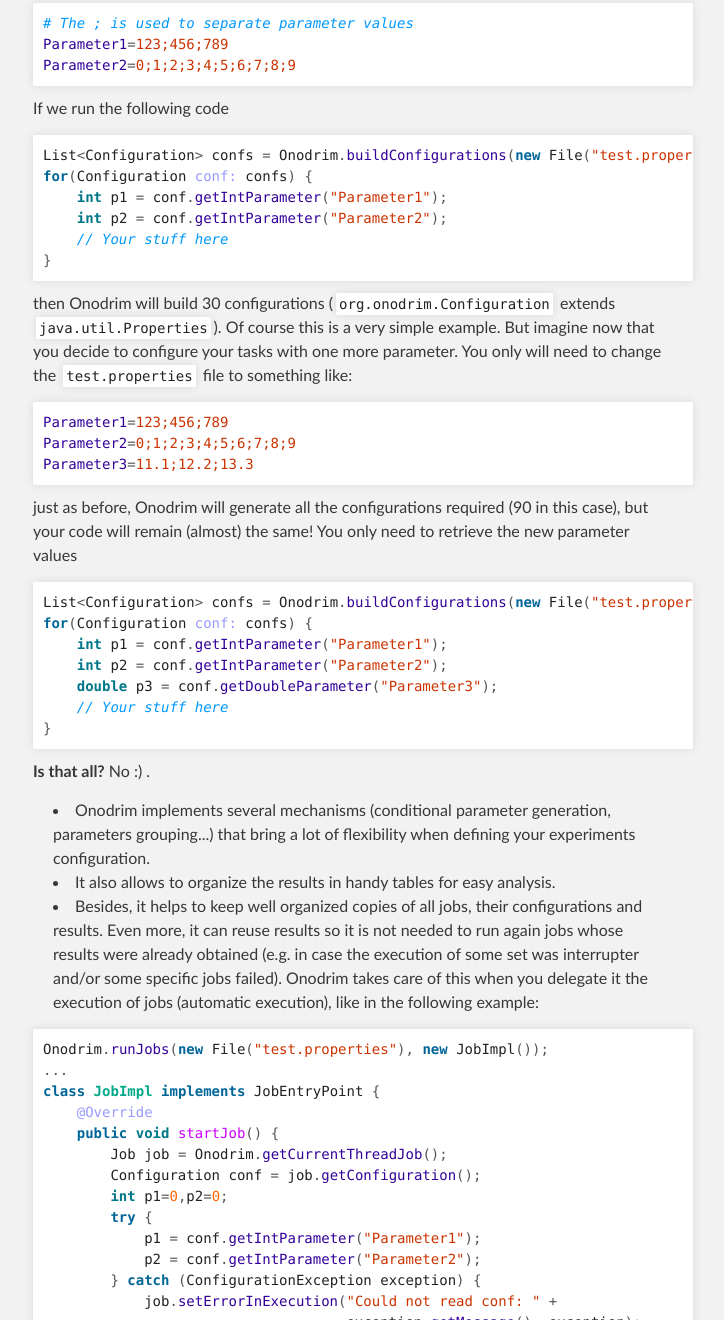
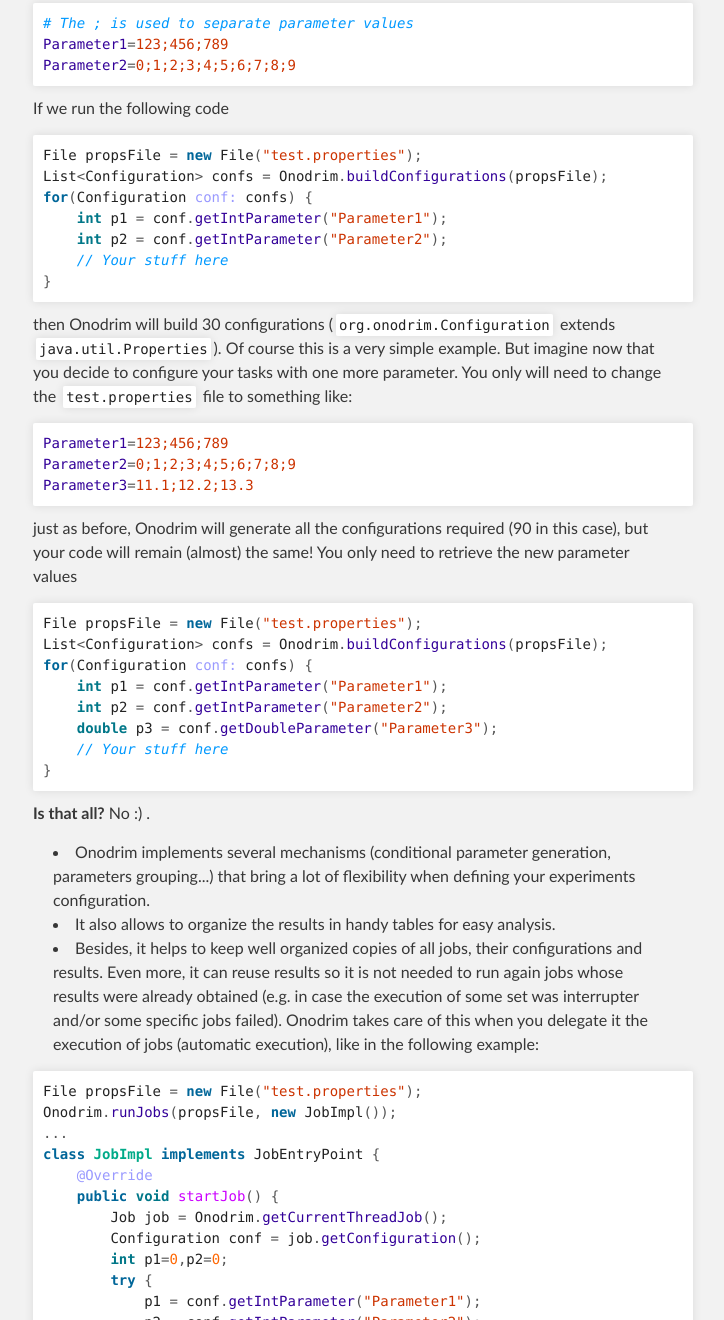
Before and after one commit to lrodero/onodrim, a plain HTML site: page index.html in a window 1280 px wide. Shown: the part 999-2319 px from the top of the page, without its empty margins (287-1011 px from the left). Drawn offline with Linux system fonts and the light colour scheme.

```diff
--- a/index.html
+++ b/index.html
@@ -35,7 +35,7 @@
 <a name="intro-to-onodrim" class="anchor" href="#intro-to-onodrim"><span class="octicon octicon-link"></span></a>Intro to Onodrim</h1>
 
 <p>(This is a brief introduction to Onodrim, more detailed info is available in <a href="https://github.com/lrodero/onodrim/wiki">Onodrim wiki</a>. Contact address is
- <a href="mailto:onodrim.project@gmail.com">onodrim.project@gmail.com</a>, if you use Onodrim please let me know! :) )</p>
+ <a href="mailto:onodrim.project@gmail.com">onodrim.project@gmail.com</a>, if you use Onodrim please let me know!)</p>
 
 <p>Onodrim is a Java library that eases the configuration and collection of results of bunches of jobs (experiments, simulations...). Onodrim is handy when you need to run computations configured using several parameters, where each parameter can have different values, and where even the set of parameters can change. Also it organizes the results to ease their analysis.</p>
 
@@ -55,7 +55,8 @@
 
 <p>If we run the following code</p>
 
-<div class="highlight"><pre><span class="n">List</span><span class="o">&lt;</span><span class="n">Configuration</span><span class="o">&gt;</span> <span class="n">confs</span> <span class="o">=</span> <span class="n">Onodrim</span><span class="o">.</span><span class="na">buildConfigurations</span><span class="o">(</span><span class="k">new</span> <span class="n">File</span><span class="o">(</span><span class="s">"test.properties"</span><span class="o">));</span>
+<div class="highlight"><pre><span class="n">File</span> <span class="n">propsFile</span> <span class="o">=</span> <span class="k">new</span> <span class="n">File</span><span class="o">(</span><span class="s">"test.properties"</span><span class="o">);</span>
+<span class="n">List</span><span class="o">&lt;</span><span class="n">Configuration</span><span class="o">&gt;</span> <span class="n">confs</span> <span class="o">=</span> <span class="n">Onodrim</span><span class="o">.</span><span class="na">buildConfigurations</span><span class="o">(</span><span class="n">propsFile</span><span class="o">);</span>
 <span class="k">for</span><span class="o">(</span><span class="n">Configuration</span> <span class="nl">conf:</span> <span class="n">confs</span><span class="o">)</span> <span class="o">{</span>
     <span class="kt">int</span> <span class="n">p1</span> <span class="o">=</span> <span class="n">conf</span><span class="o">.</span><span class="na">getIntParameter</span><span class="o">(</span><span class="s">"Parameter1"</span><span class="o">);</span>
     <span class="kt">int</span> <span class="n">p2</span> <span class="o">=</span> <span class="n">conf</span><span class="o">.</span><span class="na">getIntParameter</span><span class="o">(</span><span class="s">"Parameter2"</span><span class="o">);</span>
@@ -72,7 +73,8 @@
 
 <p>just as before, Onodrim will generate all the configurations required (90 in this case), but your code will remain (almost) the same! You only need to retrieve the new parameter values</p>
 
-<div class="highlight"><pre><span class="n">List</span><span class="o">&lt;</span><span class="n">Configuration</span><span class="o">&gt;</span> <span class="n">confs</span> <span class="o">=</span> <span class="n">Onodrim</span><span class="o">.</span><span class="na">buildConfigurations</span><span class="o">(</span><span class="k">new</span> <span class="n">File</span><span class="o">(</span><span class="s">"test.properties"</span><span class="o">));</span>
+<div class="highlight"><pre><span class="n">File</span> <span class="n">propsFile</span> <span class="o">=</span> <span class="k">new</span> <span class="n">File</span><span class="o">(</span><span class="s">"test.properties"</span><span class="o">);</span>
+<span class="n">List</span><span class="o">&lt;</span><span class="n">Configuration</span><span class="o">&gt;</span> <span class="n">confs</span> <span class="o">=</span> <span class="n">Onodrim</span><span class="o">.</span><span class="na">buildConfigurations</span><span class="o">(</span><span class="n">propsFile</span><span class="o">);</span>
 <span class="k">for</span><span class="o">(</span><span class="n">Configuration</span> <span class="nl">conf:</span> <span class="n">confs</span><span class="o">)</span> <span class="o">{</span>
     <span class="kt">int</span> <span class="n">p1</span> <span class="o">=</span> <span class="n">conf</span><span class="o">.</span><span class="na">getIntParameter</span><span class="o">(</span><span class="s">"Parameter1"</span><span class="o">);</span>
     <span class="kt">int</span> <span class="n">p2</span> <span class="o">=</span> <span class="n">conf</span><span class="o">.</span><span class="na">getIntParameter</span><span class="o">(</span><span class="s">"Parameter2"</span><span class="o">);</span>
@@ -87,7 +89,8 @@
 <li>Onodrim implements several mechanisms (conditional parameter generation, parameters grouping...) that bring a lot of flexibility when defining your experiments configuration.</li>
 <li>It also allows to organize the results in handy tables for easy analysis.</li>
 <li>Besides, it helps to keep well organized copies of all jobs, their configurations and results. Even more, it can reuse results so it is not needed to run again jobs whose results were already obtained (e.g. in case the execution of some set was interrupter and/or some specific jobs failed). Onodrim takes care of this when you delegate it the execution of jobs (automatic execution), like in the following example:</li>
-</ul><div class="highlight"><pre><span class="n">Onodrim</span><span class="o">.</span><span class="na">runJobs</span><span class="o">(</span><span class="k">new</span> <span class="n">File</span><span class="o">(</span><span class="s">"test.properties"</span><span class="o">),</span> <span class="k">new</span> <span class="n">JobImpl</span><span class="o">());</span>
+</ul><div class="highlight"><pre><span class="n">File</span> <span class="n">propsFile</span> <span class="o">=</span> <span class="k">new</span> <span class="n">File</span><span class="o">(</span><span class="s">"test.properties"</span><span class="o">);</span>
+<span class="n">Onodrim</span><span class="o">.</span><span class="na">runJobs</span><span class="o">(</span><span class="n">propsFile</span><span class="o">,</span> <span class="k">new</span> <span class="n">JobImpl</span><span class="o">());</span>
 <span class="o">...</span>
 <span class="kd">class</span> <span class="nc">JobImpl</span> <span class="kd">implements</span> <span class="n">JobEntryPoint</span> <span class="o">{</span>
     <span class="nd">@Override</span>
```
Also changed, not shown: params.json (+1 -1 lines).
